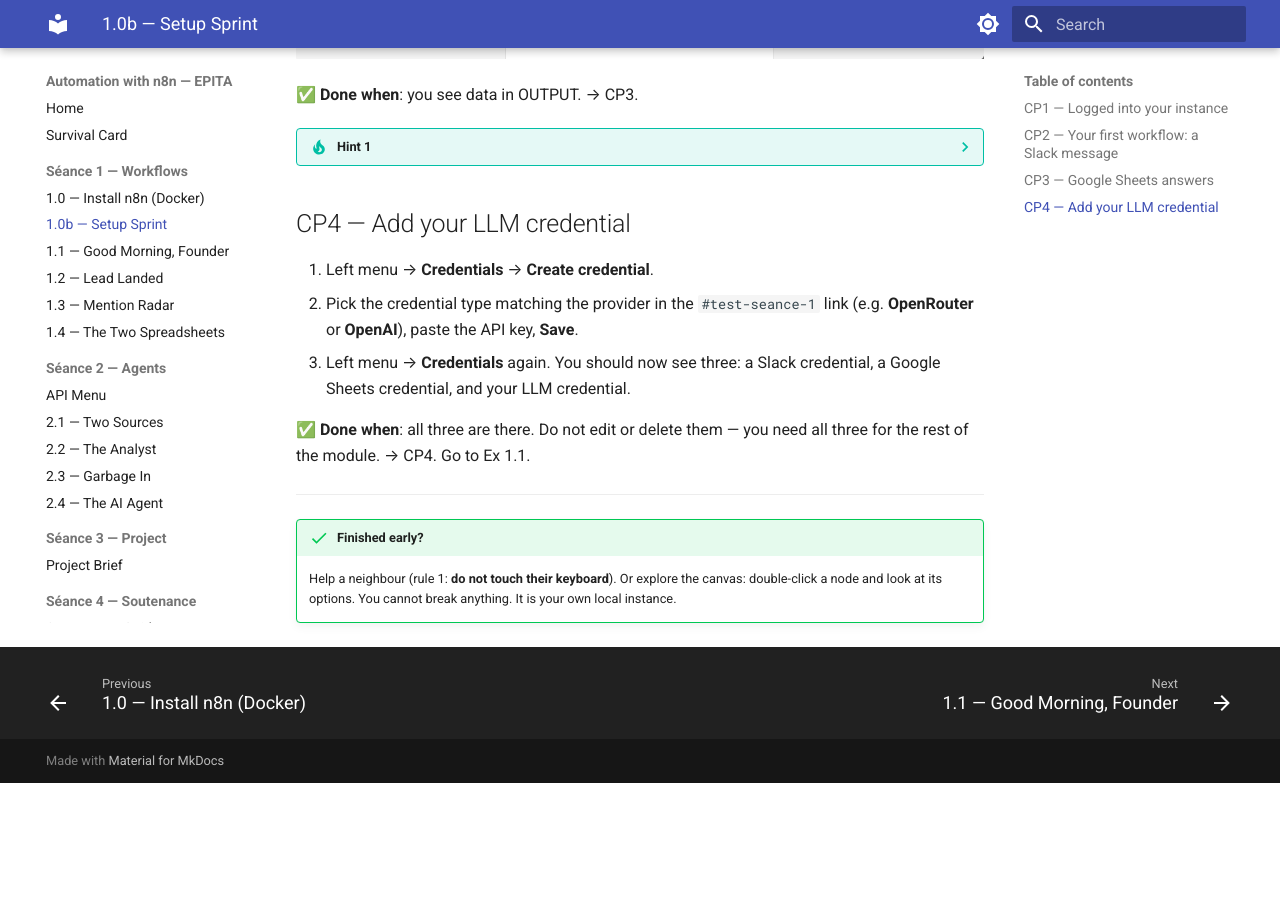
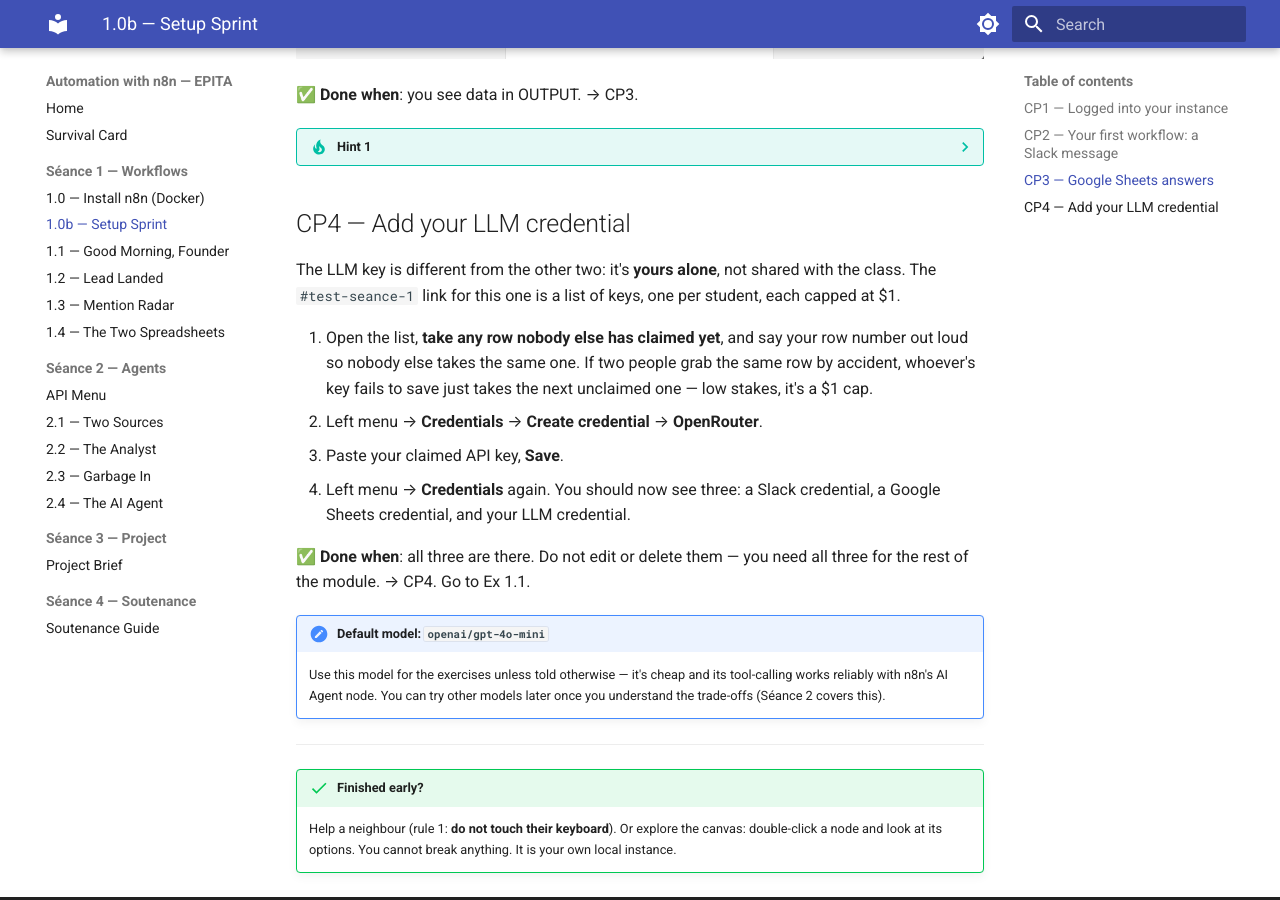
Before and after one commit to KristenPire/epita-n8n, an MkDocs documentation site: the page built from docs/seance-1/ex-1-0-setup.md, in a window 1280 px wide and 900 px high, scrolled down 3104 px. Built offline with MkDocs 1.6.1 and Material for MkDocs 9.7.7, drawn with Linux system fonts in a browser that asks for light colours; before the commit the page ends 3887 px from its top, so only the background shows below that; some of the changed text lies outside the part shown.

Commit message:
Reflect real credential setup: per-student LLM keys, actual GCP/Slack config

```diff
--- a/docs/seance-1/ex-1-0-setup.md
+++ b/docs/seance-1/ex-1-0-setup.md
@@ -31,12 +31,13 @@
 ??? tip "Hint 2"
     Still blocked after 2 tries? Raise your hand.
 
-!!! info "3 shared credentials, given to you in class"
-    Slack, Google Sheets, and the LLM provider are **class-shared accounts** — I will post 3
-    expiring links in `#test-seance-1` (one per secret) right as you reach this part of the
-    exercise. Open each link, copy the value straight into your own local n8n, now. Do not
-    screenshot or save them anywhere else, and do not reuse them in your own projects — they
-    get shut off once the module ends.
+!!! info "3 credentials, given to you in class"
+    Slack and Google Sheets are **class-shared accounts** — one value for everyone. The LLM
+    key is **yours alone** (one per student, $1 cap each) — see CP4. I will post 3 expiring
+    links in `#test-seance-1` right as you reach each part of the exercise. Open each link,
+    copy the value straight into your own local n8n, now. Do not screenshot or save them
+    anywhere else, and do not reuse them in your own projects — they get shut off once the
+    module ends.
 
 ## CP2 — Your first workflow: a Slack message
 
@@ -82,14 +83,25 @@
 
 ## CP4 — Add your LLM credential
 
-1. Left menu → **Credentials** → **Create credential**.
-2. Pick the credential type matching the provider in the `#test-seance-1` link (e.g. **OpenRouter** or
-   **OpenAI**), paste the API key, **Save**.
-3. Left menu → **Credentials** again. You should now see three: a Slack credential, a Google
+The LLM key is different from the other two: it's **yours alone**, not shared with the
+class. The `#test-seance-1` link for this one is a list of keys, one per student, each
+capped at $1.
+
+1. Open the list, **take any row nobody else has claimed yet**, and say your row number out
+   loud so nobody else takes the same one. If two people grab the same row by accident,
+   whoever's key fails to save just takes the next unclaimed one — low stakes, it's a $1 cap.
+2. Left menu → **Credentials** → **Create credential** → **OpenRouter**.
+3. Paste your claimed API key, **Save**.
+4. Left menu → **Credentials** again. You should now see three: a Slack credential, a Google
    Sheets credential, and your LLM credential.
 
 ✅ **Done when**: all three are there. Do not edit or delete them — you need all three for
 the rest of the module. → CP4. Go to Ex 1.1.
+
+!!! note "Default model: `openai/gpt-4o-mini`"
+    Use this model for the exercises unless told otherwise — it's cheap and its tool-calling
+    works reliably with n8n's AI Agent node. You can try other models later once you
+    understand the trade-offs (Séance 2 covers this).
 
 ---
 
```
